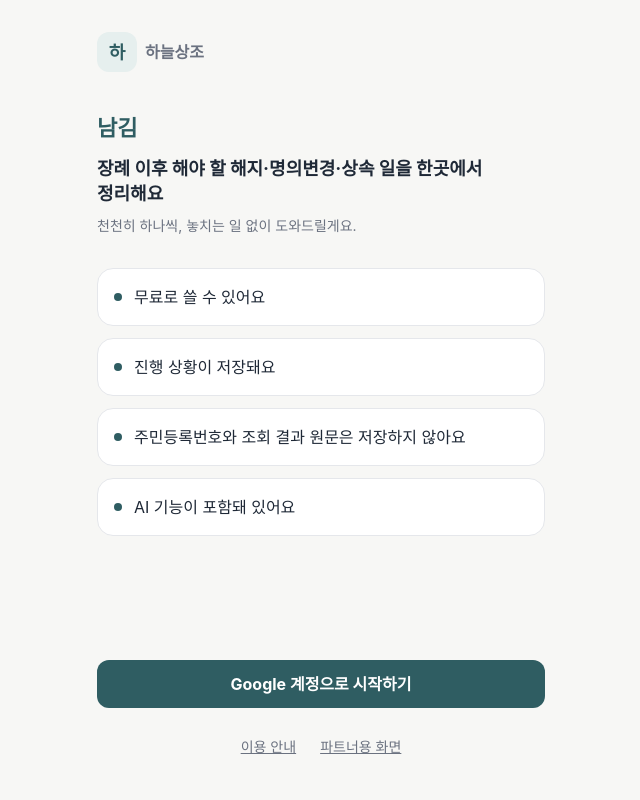
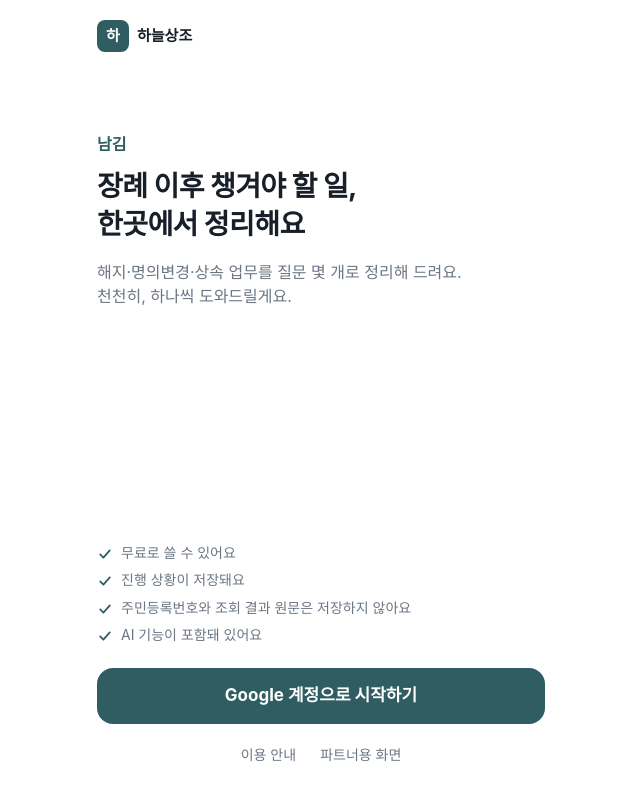
Before and after one commit to chung1yejun/AIrevolution, a Next.js app: page / in a window 1280 px wide. Shown: the whole page, without its empty margins (319-959 px from the left). Built offline with nearby package versions, Linux system fonts and the light colour scheme; a web font is replaced by a local one.

Commit message:
style(Y5): 첫 화면 디자인 개선과 디자인 규칙 갱신
Co-Authored-By: Claude Sonnet 5.5 <noreply@anthropic.com>

```diff
--- a/app/globals.css
+++ b/app/globals.css
@@ -3,11 +3,11 @@
 @theme {
   --color-primary: #2f5d62;
   --color-primary-soft: #e6efee;
-  --color-bg: #f7f7f5;
-  --color-surface: #ffffff;
-  --color-text: #1f2937;
-  --color-text-sub: #6b7280;
-  --color-border: #e5e7eb;
+  --color-bg: #ffffff;
+  --color-surface: #f2f4f6;
+  --color-text: #191f28;
+  --color-text-sub: #6b7684;
+  --color-border: #e5e8eb;
   --color-warn: #c2410c;
   --color-warn-soft: #fff1e8;
   --color-done: #15803d;
--- a/app/page.tsx
+++ b/app/page.tsx
@@ -7,58 +7,76 @@ const NOTES = [
   "AI 기능이 포함돼 있어요",
 ];
 
+function Check() {
+  return (
+    <svg
+      aria-hidden
+      viewBox="0 0 20 20"
+      className="mt-[3px] h-4 w-4 shrink-0 text-primary"
+      fill="none"
+      stroke="currentColor"
+      strokeWidth="2.2"
+      strokeLinecap="round"
+      strokeLinejoin="round"
+    >
+      <path d="M4 10.5l4 4 8-9" />
+    </svg>
+  );
+}
+
 export default function Page() {
   return (
-    <main className="mobile-frame flex flex-col py-8">
-      <div className="flex-1">
+    <main className="mobile-frame flex flex-col pb-6 pt-5">
       {/* 하늘상조 로고 자리 */}
       <div className="flex items-center gap-2">
         <div
           aria-hidden
-            className="flex h-10 w-10 items-center justify-center rounded-xl bg-primary-soft text-[18px] font-bold text-primary"
+          className="flex h-8 w-8 items-center justify-center rounded-lg bg-primary text-[15px] font-bold text-white"
         >
           하
         </div>
-          <span className="text-[16px] font-bold text-text-sub">하늘상조</span>
+        <span className="text-[15px] font-bold">하늘상조</span>
       </div>
 
-        <h1 className="mt-10 text-[22px] font-bold text-primary">남김</h1>
-        <p className="mt-3 break-keep text-[18px] font-bold leading-snug">
-          장례 이후 해야 할 해지·명의변경·상속 일을 한곳에서 정리해요
+      <div className="flex-1 pt-20">
+        <p className="text-[16px] font-bold text-primary">남김</p>
+        <h1 className="mt-3 break-keep text-[28px] font-bold leading-[1.35] tracking-[-0.02em]">
+          장례 이후 챙겨야 할 일,
+          <br />
+          한곳에서 정리해요
+        </h1>
+        <p className="mt-4 break-keep text-[16px] text-text-sub">
+          해지·명의변경·상속 업무를 질문 몇 개로 정리해 드려요.
+          <br />
+          천천히, 하나씩 도와드릴게요.
         </p>
-        <p className="mt-2 break-keep text-[14px] text-text-sub">
-          천천히 하나씩, 놓치는 일 없이 도와드릴게요.
-        </p>
+      </div>
 
-        <ul className="mt-8 space-y-3">
+      <div>
+        <ul className="space-y-2 pb-6">
           {NOTES.map((note) => (
             <li
               key={note}
-              className="flex gap-3 rounded-2xl border border-border bg-surface p-4 text-[16px]"
+              className="flex gap-2 text-[14px] leading-snug text-text-sub"
             >
-              <span
-                aria-hidden
-                className="mt-2 h-2 w-2 shrink-0 rounded-full bg-primary"
-              />
+              <Check />
               <span className="break-keep">{note}</span>
             </li>
           ))}
         </ul>
-      </div>
 
-      <div className="mt-8">
         {/* 임시 버튼: S2 공통 Button이 main에 들어오면 Y7에서 교체하고 로그인을 연결해요 */}
         <button
           type="button"
-          className="min-h-12 w-full rounded-xl bg-primary px-4 text-[16px] font-bold text-white"
+          className="h-14 w-full rounded-2xl bg-primary px-4 text-[17px] font-bold text-white"
         >
           Google 계정으로 시작하기
         </button>
-        <nav className="mt-4 flex justify-center gap-6 text-[14px] text-text-sub">
-          <Link href="/about" className="inline-flex min-h-11 items-center underline">
+        <nav className="mt-2 flex justify-center gap-6 text-[14px] text-text-sub">
+          <Link href="/about" className="inline-flex min-h-11 items-center">
             이용 안내
           </Link>
-          <Link href="/partner" className="inline-flex min-h-11 items-center underline">
+          <Link href="/partner" className="inline-flex min-h-11 items-center">
             파트너용 화면
           </Link>
         </nav>
--- a/specs/design.md
+++ b/specs/design.md
@@ -2,31 +2,34 @@
 
 담당: 정예준 작성 · 공통 부품 구현: 김수아(S2, S3)
 분위기: 장례 이후에 쓰는 서비스라 **차분하고 믿음직하게**. 밝은 원색, 과한 그림자·움직임, 이모지는 쓰지 않는다.
+
+참고한 디자인: 토스(toss.im)처럼 **큰 제목 + 넉넉한 여백 + 아래쪽 큰 버튼 하나**. 테두리 있는 카드를 여러 개 늘어놓지 않고, 정보는 글로 간결하게 쓰고 면(연회색 배경)으로만 구분한다. 한 화면에서 말하는 것은 하나.
 
 ## 1. 색 (Tailwind `tailwind.config` 또는 CSS 변수로 등록)
 | 이름 | 값 | 쓰는 곳 |
 |---|---|---|
 | primary | `#2F5D62` (짙은 청록) | 주 버튼, 강조 글자, 진행률 막대, 선택된 탭 |
 | primary-soft | `#E6EFEE` | 선택된 항목 배경, 태그 배경 |
-| bg | `#F7F7F5` | 화면 배경 |
-| surface | `#FFFFFF` | 카드 배경 |
-| text | `#1F2937` | 본문 |
-| text-sub | `#6B7280` | 보조 설명 |
-| border | `#E5E7EB` | 카드·입력칸 테두리 |
+| bg | `#FFFFFF` | 화면 배경(흰색) |
+| surface | `#F2F4F6` | 카드·입력칸·보조 버튼 배경(연회색, 테두리 없음) |
+| text | `#191F28` | 제목·본문 |
+| text-sub | `#6B7684` | 보조 설명 |
+| border | `#E5E8EB` | 구분선, 진행 막대 바탕 |
 | warn | `#C2410C` | 기한 임박(D-14 이하), 오류 |
 | warn-soft | `#FFF1E8` | 기한 임박 카드 배경 |
 | done | `#15803D` | 완료 표시 |
 
 ## 2. 글자
 - 글꼴: Pretendard(`pretendard` 패키지 또는 `next/font/local`), 없으면 시스템 기본 글꼴.
-- 크기: 화면 제목 22px 굵게 / 섹션 제목 18px 굵게 / 본문 16px / 보조 14px / 아주 작은 안내 12px(되도록 쓰지 않음).
-- 줄 간격 1.5. 숫자(D-day, 금액)는 굵게.
+- 크기: **큰 제목(첫 화면·질문) 28px 굵게, 줄 간격 1.35** / 화면 제목 22px 굵게 / 섹션 제목 18px 굵게 / 본문 16px / 보조 14px / 아주 작은 안내 12px(되도록 쓰지 않음).
+- 큰 제목은 글자 간격을 조금 좁힌다(`tracking-[-0.02em]`)와 `break-keep`.
+- 본문 줄 간격 1.5. 숫자(D-day, 금액)는 굵게.
 
 ## 3. 간격과 모양
 - 간격은 4의 배수(4, 8, 12, 16, 24, 32px). 화면 좌우 여백 16px.
-- 모서리 둥글기: 카드 16px, 버튼·입력칸 12px, 태그 999px(알약 모양).
-- 그림자는 카드에만 아주 약하게(`shadow-sm`) 또는 테두리만.
-- 누르는 영역은 최소 높이 44px.
+- 모서리 둥글기: 카드 16px, 버튼·입력칸 16px, 태그 999px(알약 모양).
+- 그림자와 테두리는 쓰지 않는다. 카드는 surface(연회색) 면으로 구분한다.
+- 누르는 영역은 최소 높이 44px, 화면 아래의 주 버튼은 높이 56px.
 
 ## 4. 화면 틀
 - 휴대폰 폭 375px 기준. 넓은 화면에서는 최대 480px 폭으로 가운데, 바깥 배경은 bg 색.
@@ -37,12 +40,12 @@
 ## 5. 공통 부품 (`components/ui/`)
 | 부품 | 규칙 |
 |---|---|
-| Button | 주(primary 배경, 흰 글자) / 보조(흰 배경, primary 테두리) / 비활성(회색, 누를 수 없음). 기본 폭 100%. 누르는 중에는 로딩 표시 |
-| Card | surface 배경, 둥글기 16px, 안쪽 여백 16px |
+| Button | 주(primary 배경, 흰 글자, 높이 56px, 둥글기 16px) / 보조(surface 연회색 배경, primary 글자, 테두리 없음) / 비활성(회색, 누를 수 없음). 기본 폭 100%. 누르는 중에는 로딩 표시 |
+| Card | surface 배경, 테두리 없음, 둥글기 16px, 안쪽 여백 16px |
 | Checkbox | 24px 정사각형, 체크하면 primary 배경과 흰 체크. 글자까지 누를 수 있게 |
 | ProgressBar | 높이 8px, 배경 border 색, 채움 primary. 옆에 "3/9 완료" 글자 |
 | Tag | 작은 알약 모양. 종류: 샘플(회색), AI 생성(primary-soft), 전문가 확인 필요(warn-soft + warn 글자), 기한 임박(warn) |
-| Input, Select | 높이 48px, 테두리 border, 선택 시 primary 테두리. 위에 라벨, 아래 오류 문구(warn) |
+| Input, Select | 높이 56px, surface 배경, 테두리 없음, 선택 시 primary 테두리 2px. 위에 라벨, 아래 오류 문구(warn) |
 | BottomTab | 4장 참고 |
 | Loading | 카드 모양 회색 스켈레톤 3개 또는 가운데 스피너 + "불러오는 중이에요" |
 | ErrorState | "문제가 생겼어요" + 이유 한 줄 + '다시 시도' 버튼 |
```
Lines whose indentation alone changed are shown as unchanged.
